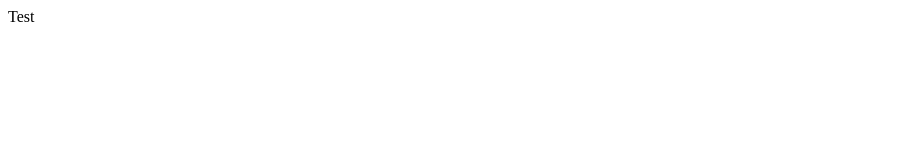
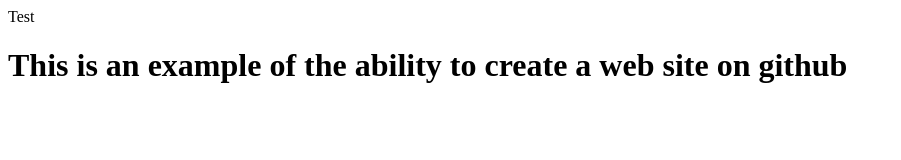
Before and after one commit to akrautkr/test2, a plain HTML site: page index.html in a window 1280 px wide. Shown: the whole page, without its empty margins (0-901 px from the left). Drawn offline with Linux system fonts and the light colour scheme.

Commit message:
Add description about web site reasons

```diff
--- a/index.html
+++ b/index.html
@@ -2,5 +2,6 @@
 <head></head>
 <body>
   Test
+  <h1>This is an example of the ability to create a web site on github</h1>
 </body>
 </html>
```
